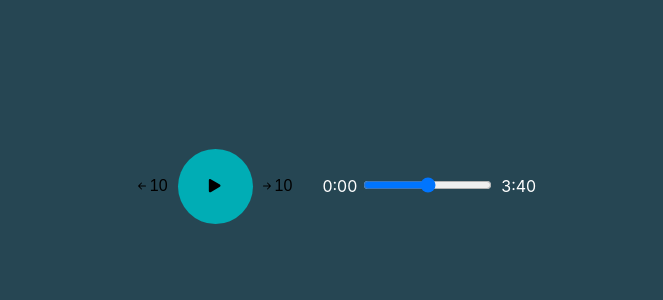
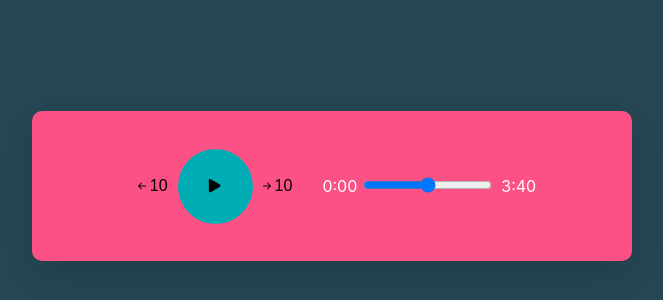
Before and after one commit to iamNilotpal/custom-audio-player, a Next.js app: page / in a window 1280 px wide. Shown: the part 214-514 px from the top of the page, without its empty margins (308-971 px from the left). Built offline with nearby package versions, Linux system fonts and the light colour scheme.

Commit message:
Add styles for progress bar animation while playing and some other stuffs

```diff
--- a/styles/AudioPlayer.module.css
+++ b/styles/AudioPlayer.module.css
@@ -2,10 +2,14 @@
   --primary: #f9ed69;
   --secondary: #00adb5;
 
+  width: 600px;
+  height: 150px;
   display: flex;
-  width: 700px;
   justify-content: center;
   align-items: center;
+  background-color: #fc5185;
+  border-radius: 10px;
+  box-shadow: 0 15px 30px rgba(0, 0, 0, 0.1);
   gap: 4px;
 }
 
```
